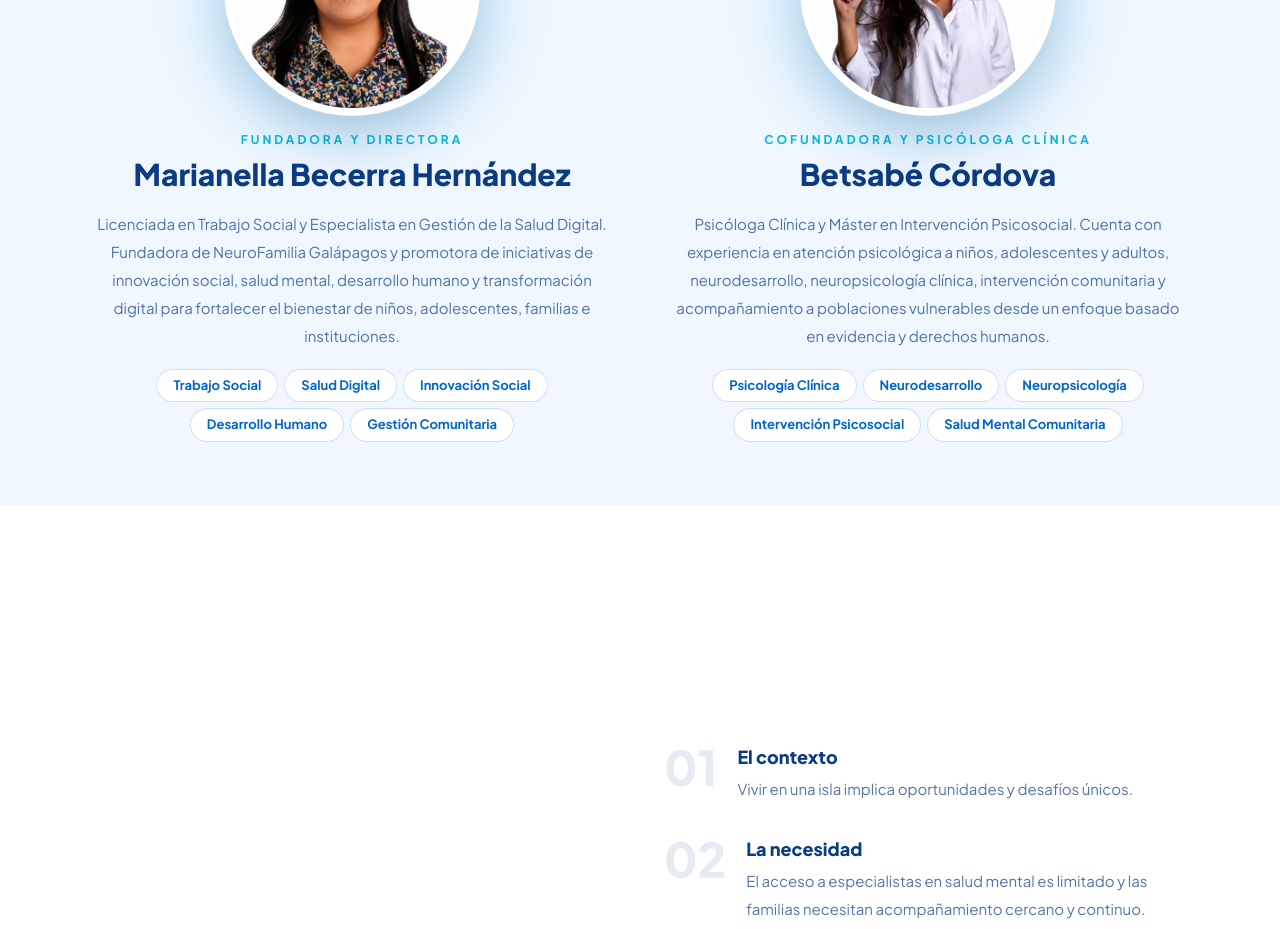
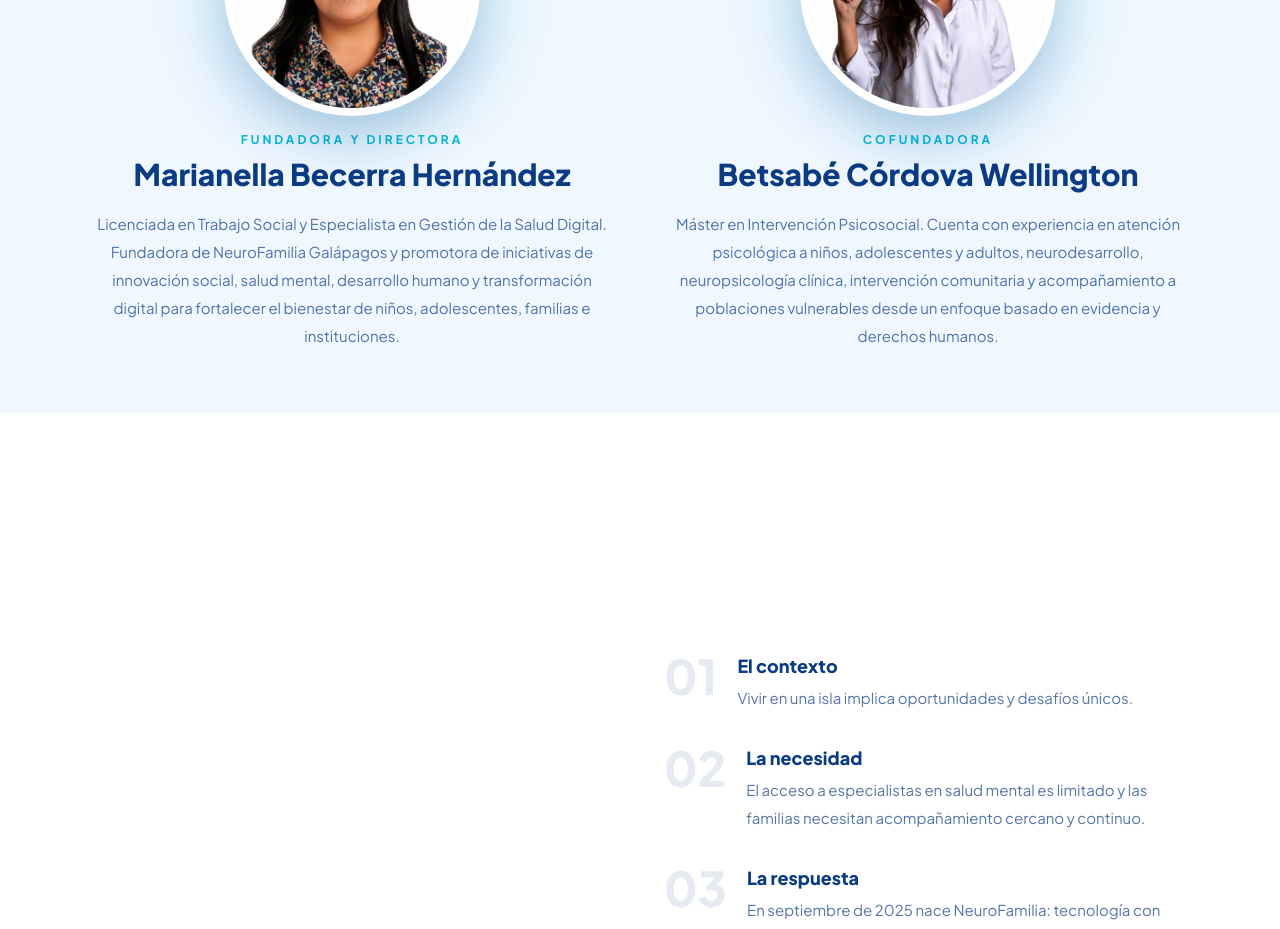
Before and after one commit to nelita0412-afk/NeuroFamilia-AI, a Next.js app in the folder apps/web/: page /acerca in a window 1280 px wide. Shown: the part 2420-3349 px from the top of the page. Built offline with nearby package versions, Linux system fonts and the light colour scheme.

Commit message:
content(web): Equipo Fundador sin chips de especialidades y rol de Betsabe Cordova Wellington como Cofundadora

```diff
--- a/apps/web/src/components/landing/sections/about.tsx
+++ b/apps/web/src/components/landing/sections/about.tsx
@@ -106,15 +106,13 @@ const FOUNDERS = [
     name: 'Marianella Becerra Hernández',
     role: 'Fundadora y Directora',
     bio: 'Licenciada en Trabajo Social y Especialista en Gestión de la Salud Digital. Fundadora de NeuroFamilia Galápagos y promotora de iniciativas de innovación social, salud mental, desarrollo humano y transformación digital para fortalecer el bienestar de niños, adolescentes, familias e instituciones.',
-    tags: ['Trabajo Social', 'Salud Digital', 'Innovación Social', 'Desarrollo Humano', 'Gestión Comunitaria'],
   },
   {
     image: '/images/fundadora/BETSA.png',
-    alt: 'Betsabé Córdova',
-    name: 'Betsabé Córdova',
-    role: 'Cofundadora y Psicóloga Clínica',
-    bio: 'Psicóloga Clínica y Máster en Intervención Psicosocial. Cuenta con experiencia en atención psicológica a niños, adolescentes y adultos, neurodesarrollo, neuropsicología clínica, intervención comunitaria y acompañamiento a poblaciones vulnerables desde un enfoque basado en evidencia y derechos humanos.',
-    tags: ['Psicología Clínica', 'Neurodesarrollo', 'Neuropsicología', 'Intervención Psicosocial', 'Salud Mental Comunitaria'],
+    alt: 'Betsabé Córdova Wellington',
+    name: 'Betsabé Córdova Wellington',
+    role: 'Cofundadora',
+    bio: 'Máster en Intervención Psicosocial. Cuenta con experiencia en atención psicológica a niños, adolescentes y adultos, neurodesarrollo, neuropsicología clínica, intervención comunitaria y acompañamiento a poblaciones vulnerables desde un enfoque basado en evidencia y derechos humanos.',
   },
 ];
 
@@ -278,18 +276,6 @@ export function AboutSection() {
                 <p className="mt-4 max-w-xl text-[15px] leading-7 text-[#0B3B82]/70">
                   {founder.bio}
                 </p>
-
-                {/* Áreas de experiencia */}
-                <ul className="mt-5 flex flex-wrap items-center justify-center gap-2">
-                  {founder.tags.map((tag) => (
-                    <li
-                      key={tag}
-                      className="rounded-full bg-white px-4 py-1.5 text-[13px] font-bold text-[#0066CC] ring-1 ring-[#0066CC]/15"
-                    >
-                      {tag}
-                    </li>
-                  ))}
-                </ul>
               </div>
             ))}
           </div>
```
